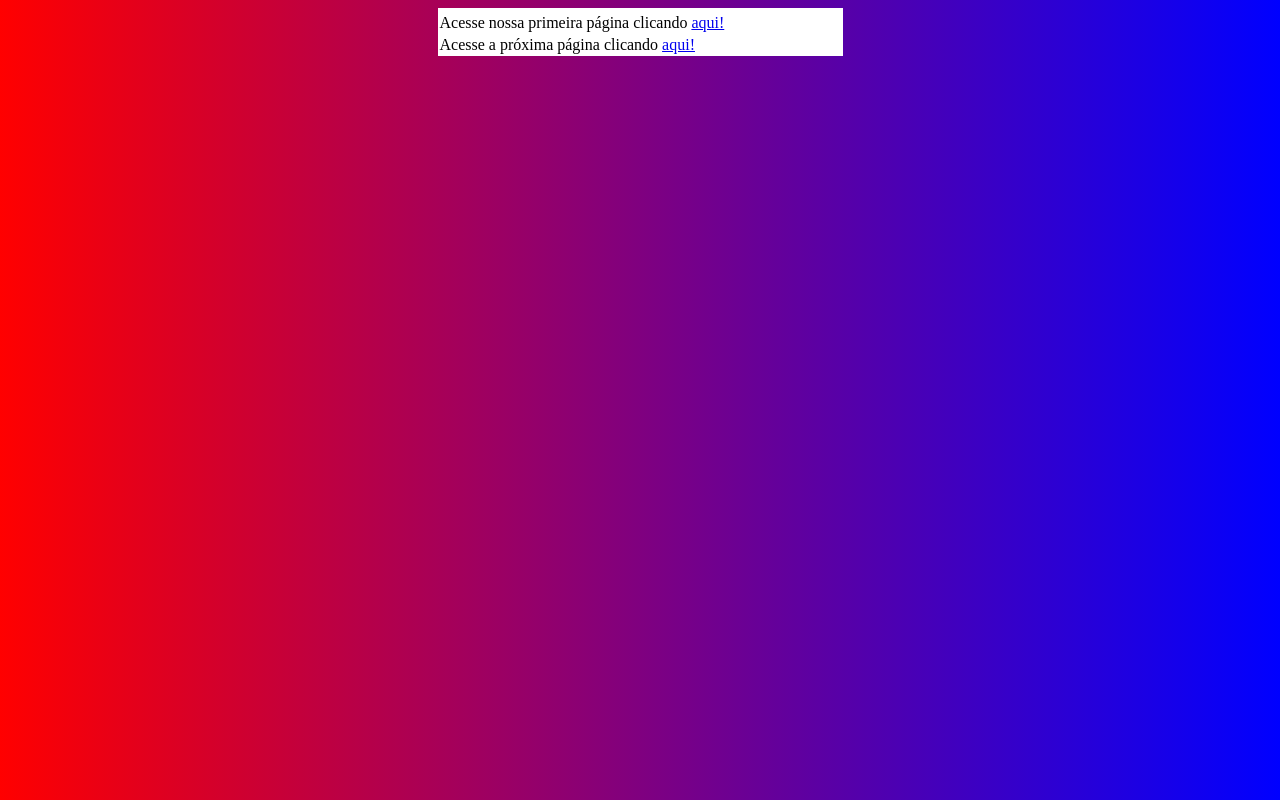
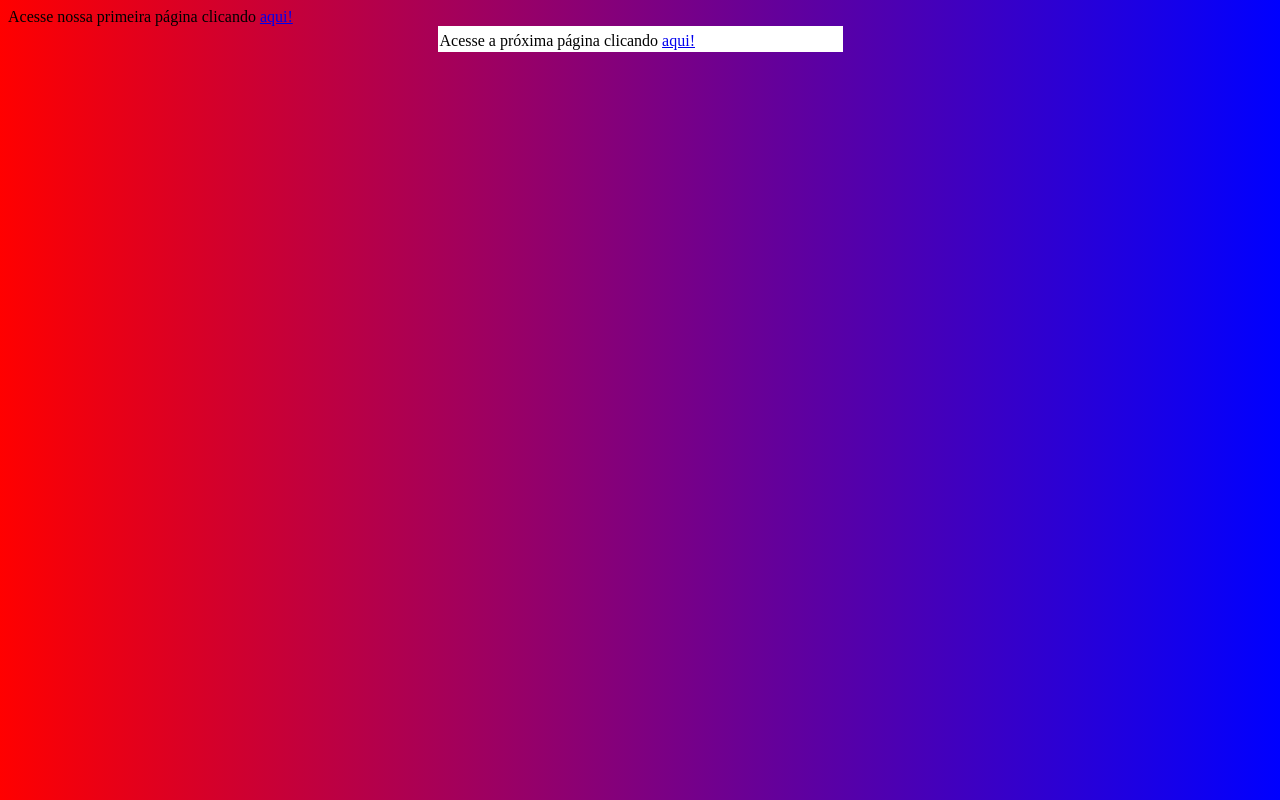
Before and after one commit to RodrigoRodrigues99/ex004, a plain HTML site: page outro2.html in a window 1280 px wide. Drawn offline with Linux system fonts and the light colour scheme.

Commit message:
Update outro2.html

```diff
--- a/outro2.html
+++ b/outro2.html
@@ -20,9 +20,7 @@
         }
     </style>
 </head>
-<body>
-    <figure>
-    </figure>
+<body
     <p> Acesse nossa primeira página clicando <a href="index.html"> aqui!</a></p>
     <p> Acesse a próxima página clicando <a href="maisum3.html"> aqui! </a></p>
 </body>
```
